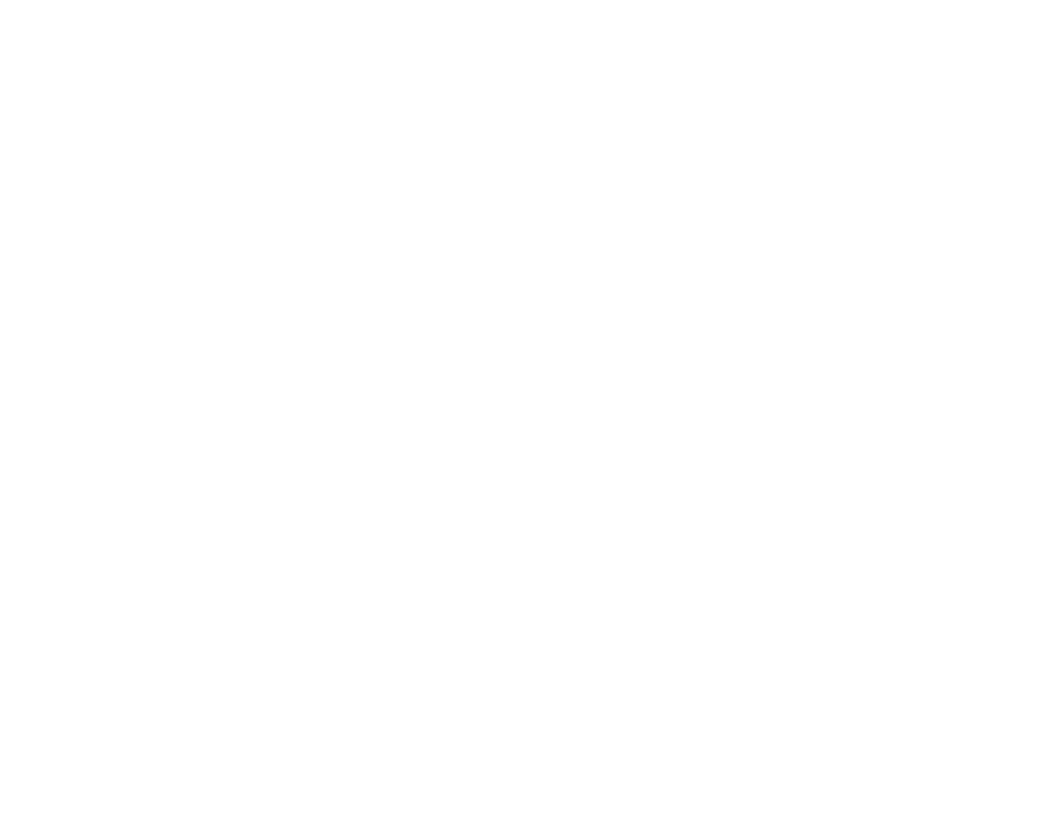
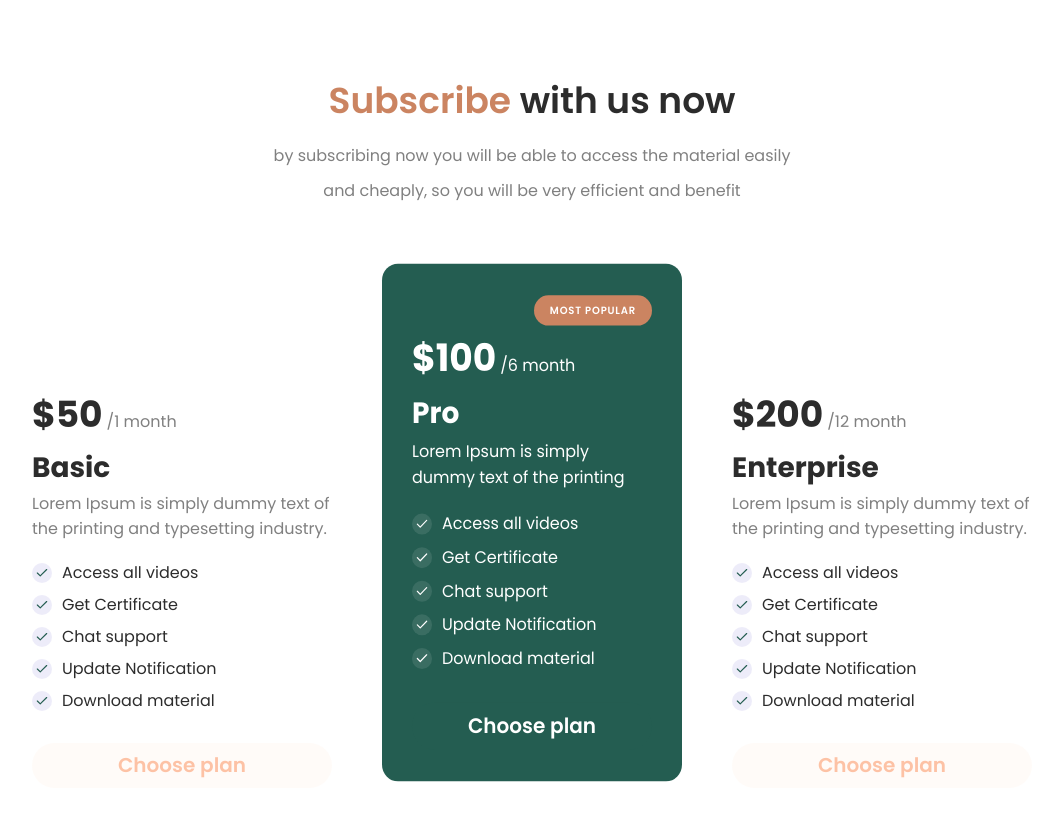
Before and after one commit to MkMonir/webappick-job-task-skillshoot-landing-page, a Next.js app: page / in a window 1280 px wide. Shown: the part 4201-5022 px from the top of the page, without its empty margins (108-1168 px from the left). Before the commit the page ends 4199 px from the top, so only its background shows below. Built offline with nearby package versions, Linux system fonts and the light colour scheme.

Commit message:
desigm pricing section

```diff
--- a/package.json
+++ b/package.json
@@ -13,7 +13,8 @@
     "react": "^18",
     "react-dom": "^18",
     "react-icons": "^5.3.0",
-    "swiper": "^11.1.9"
+    "swiper": "^11.1.9",
+    "tailwind-merge": "^2.5.2"
   },
   "devDependencies": {
     "@types/node": "^20",
--- /dev/null
+++ b/src/views/homePageUi/components/Pricing.tsx
@@ -0,0 +1,82 @@
+import Button from "@/components/Button"
+import { FiCheck } from "react-icons/fi"
+import { twMerge } from "tailwind-merge"
+
+const Pricing = () => {
+    return (
+        <section id="pricing">
+            <div className="container pt-[100px]">
+                <div className="max-w-[1000px] w-full mx-auto">
+                    {/* TITLE */}
+                    <div className="text-center mb-[180px] max-w-2xl mx-auto">
+                        <h2 className="title mb-2.5"><span>Subscribe</span> with us now</h2>
+                        <p className="description px-16">by subscribing now you will be able to access the material easily and cheaply, so you will be very efficient and benefit</p>
+                    </div>
+                    {/* TITLE */}
+
+                    {/* PRICING PACKAGES */}
+                    <div>
+                        <ul className="grid grid-cols-3 gap-[50px]">
+                            {pricingPackages?.map((item, i) => (
+                                <li key={i} className={twMerge("w-full text-[#2C2C2C]", i == 1 && "p-[30px] bg-[#245D51] scale-y-105 rounded-2xl -translate-y-28 text-white")}>
+                                    {i === 1 && <div className="flex justify-end mb-1">
+                                        <span className="inline-flex px-4 py-[7px] font-semibold text-white text-[10px] leading-[15px] tracking-[0.83px] uppercase bg-[#CB8461] rounded-full">
+                                            MOST POPULAR
+                                        </span>
+                                    </div>}
+
+                                    <div className="flex items-end gap-1">
+                                        <h4 className="text-4xl leading-[54px] font-bold">${item.price}</h4>
+                                        <p className={twMerge("leading-[40px] text-gray", i == 1 && "text-white")}>/{item.month} month</p>
+                                    </div>
+                                    <h5 className="font-bold text-[28px] leading-[42px] mt-[5px]">{item.package}</h5>
+                                    <p className={twMerge("description text-base leading-[25px] mt-0.5 mb-5", i === 1 && "text-white")}>{item.description}</p>
+
+                                    <ul className="flex flex-col gap-2 mb-[30px]">
+                                        {item.features.map((feature, index) => (
+                                            <li key={index} className="flex items-center gap-2.5">
+                                                <span className={twMerge("grid place-items-center w-5 h-5 rounded-full bg-[#5243C21A] text-[#245D51]", i == 1 && "bg-white bg-opacity-10 text-white")}>
+                                                    <FiCheck size={14} />
+                                                </span>
+                                                <p className="leading-6">{feature}</p>
+                                            </li>
+                                        ))}
+                                    </ul>
+
+                                    <Button className={twMerge("w-full py-[5px] !rounded-full border-none text-base leading-[35px]", i === 1 ? "bg-[#CB8461] bg-opacity-100 text-white" : "!bg-[#FED1BA] !text-[#FDC2A5] !bg-opacity-10")}>Choose plan</Button>
+                                </li>
+                            ))}
+                        </ul>
+                    </div>
+                    {/* PRICING PACKAGES */}
+                </div>
+            </div>
+        </section>
+    )
+}
+
+export default Pricing
+
+const pricingPackages = [
+    {
+        price: 50,
+        month: 1,
+        package: "Basic",
+        description: "Lorem Ipsum is simply dummy text of the printing and typesetting industry.",
+        features: ["Access all videos", "Get Certificate", "Chat support", "Update Notification", "Download material"]
+    },
+    {
+        price: 100,
+        month: 6,
+        package: "Pro",
+        description: "Lorem Ipsum is simply dummy text of the printing",
+        features: ["Access all videos", "Get Certificate", "Chat support", "Update Notification", "Download material"]
+    },
+    {
+        price: 200,
+        month: 12,
+        package: "Enterprise",
+        description: "Lorem Ipsum is simply dummy text of the printing and typesetting industry.",
+        features: ["Access all videos", "Get Certificate", "Chat support", "Update Notification", "Download material"]
+    }
+]
--- a/src/views/homePageUi/index.tsx
+++ b/src/views/homePageUi/index.tsx
@@ -4,6 +4,7 @@
 import Features from "./components/Features"
 import Hero from "./components/Hero"
 import JoinSection from "./components/JoinSection"
+import Pricing from "./components/Pricing"
 import Subscribe from "./components/Subscribe"
 
 const HomePageUI = () => {
@@ -16,6 +17,7 @@
             <Courses />
             <About />
             <JoinSection />
+            <Pricing />
         </div>
     )
 }
```
Also changed, not shown: 1 other file (tests, documents, lock files or other folders).
